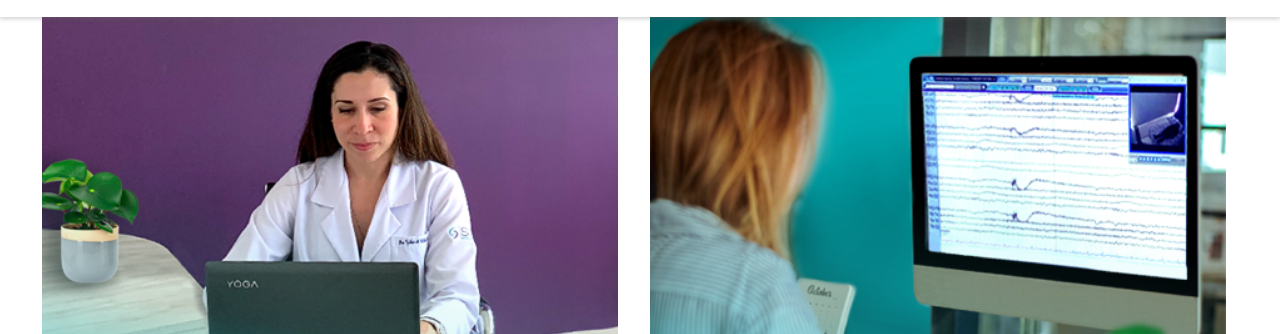
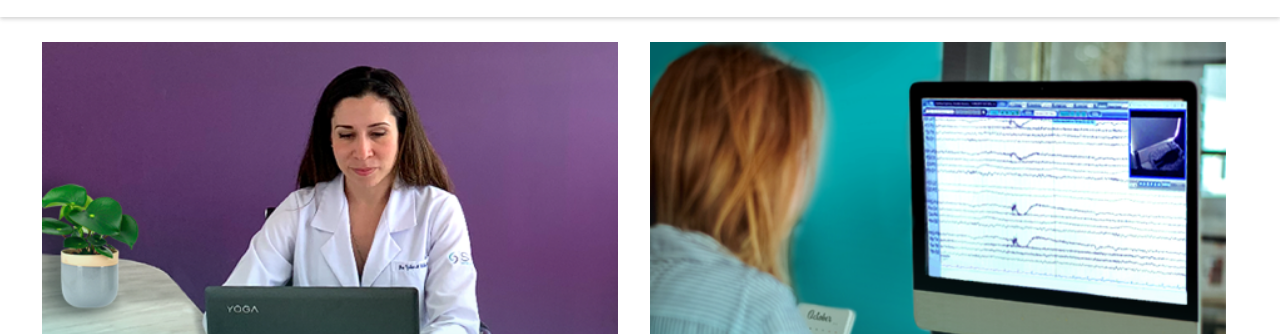
Before and after one commit to kainmaligno/scire, a Gatsby site: page /servicios in a window 1280 px wide. Shown: the part 164-498 px from the top of the page. Built offline with nearby package versions, Linux system fonts and the light colour scheme; Gatsby itself is replaced by a stand-in of ours.

Commit message:
services fix

```diff
--- a/src/pages/servicios.js
+++ b/src/pages/servicios.js
@@ -8,7 +8,7 @@ import ServicesCard from "../components/components/Services/Card"
 const ServicesContainer = styled.div`
   display: flex;
   justify-content: space-around;
-  padding: 2%;
+  padding: 4% 2% 2% 2%;
   width: 95vw;
   @media (max-width: 850px) {
     flex-direction: column;
```
